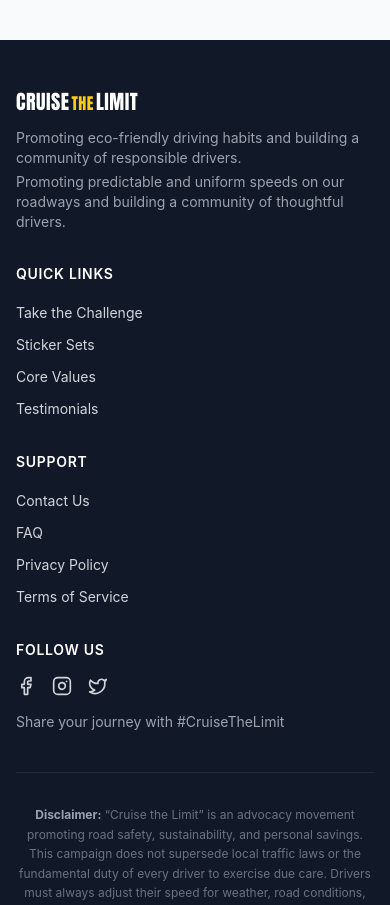
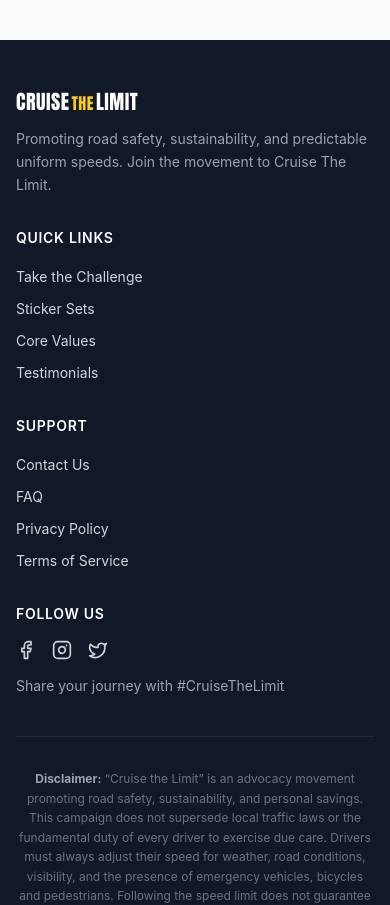
Before and after one commit to Nithinnjongini/cruise-the-limit-app, a Next.js app in the folder frontend/: page /membership in a window 390 px wide. Shown: the part 1780-2685 px from the top of the page. Built offline with nearby package versions, Linux system fonts and the light colour scheme; no server answers.

Commit message:
chore: remove redundant footer text and finalize mobile audit updates

```diff
--- a/frontend/src/components/Footer.tsx
+++ b/frontend/src/components/Footer.tsx
@@ -12,11 +12,8 @@ export default function Footer() {
             <span className="text-xl font-logo uppercase tracking-wide text-white">
               Cruise<span className="text-accent-400 text-base mx-0.5">the</span>Limit
             </span>
-            <p className="mt-3 text-sm text-gray-400">
-              Promoting eco-friendly driving habits and building a community of responsible drivers.
-            </p>
-            <p className="mt-1 text-sm text-gray-400">
-              Promoting predictable and uniform speeds on our roadways and building a community of thoughtful drivers.
+            <p className="mt-3 text-sm text-gray-400 leading-relaxed">
+              Promoting road safety, sustainability, and predictable uniform speeds. Join the movement to Cruise The Limit.
             </p>
           </div>
 
```
